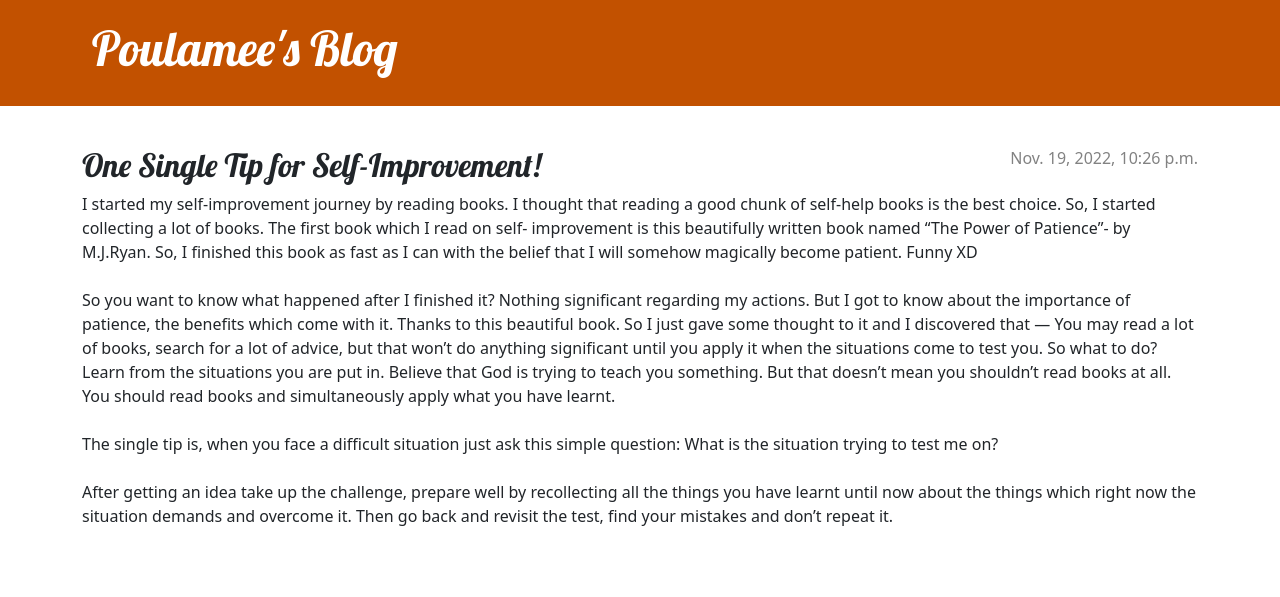
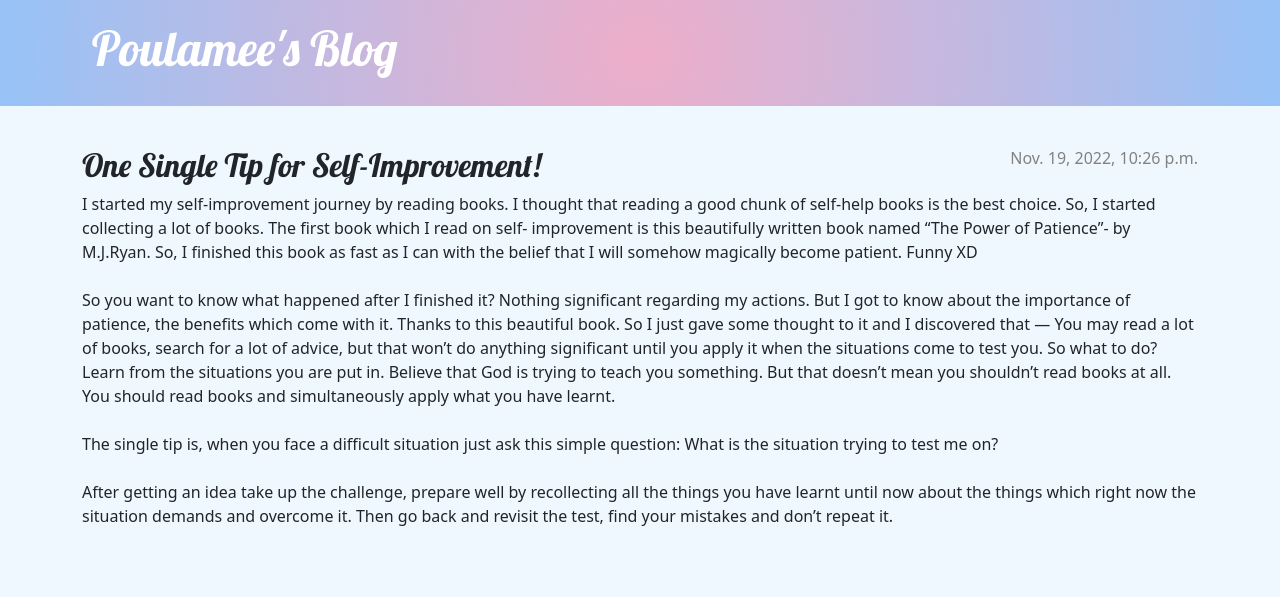
Before and after one commit to Polly333/My-Blog, a Django app: page /post/1/ in a window 1280 px wide. Shown: the top 597 px of the page. Run offline with Django 3.2, Linux system fonts and the light colour scheme; data comes from the database, SQL or seed files in the repository; both versions use the stored data as it was after the commit.

Commit message:
Modified the CSS

```diff
--- a/blog/static/css/blog.css
+++ b/blog/static/css/blog.css
@@ -1,5 +1,6 @@
 .page-header {
-    background-color: #C25100;
+    background: rgb(238,174,202);
+background: radial-gradient(circle, rgba(238,174,202,1) 0%, rgba(151,195,247,1) 100%);
     margin-top: 0;
     margin-bottom: 40px;
     padding: 20px 20px 20px 40px;
@@ -13,6 +14,12 @@
     font-size: 36pt;
     text-decoration: none;
 }
+
+body{
+    background:rgb(240, 248, 255);
+}
+
+
 
 h1,
 h2,
--- a/blog/templates/blog/base.html
+++ b/blog/templates/blog/base.html
@@ -45,7 +45,5 @@
 
 
 
-
-
 </body>
 </html>
```
Also changed, not shown: db.sqlite3.
